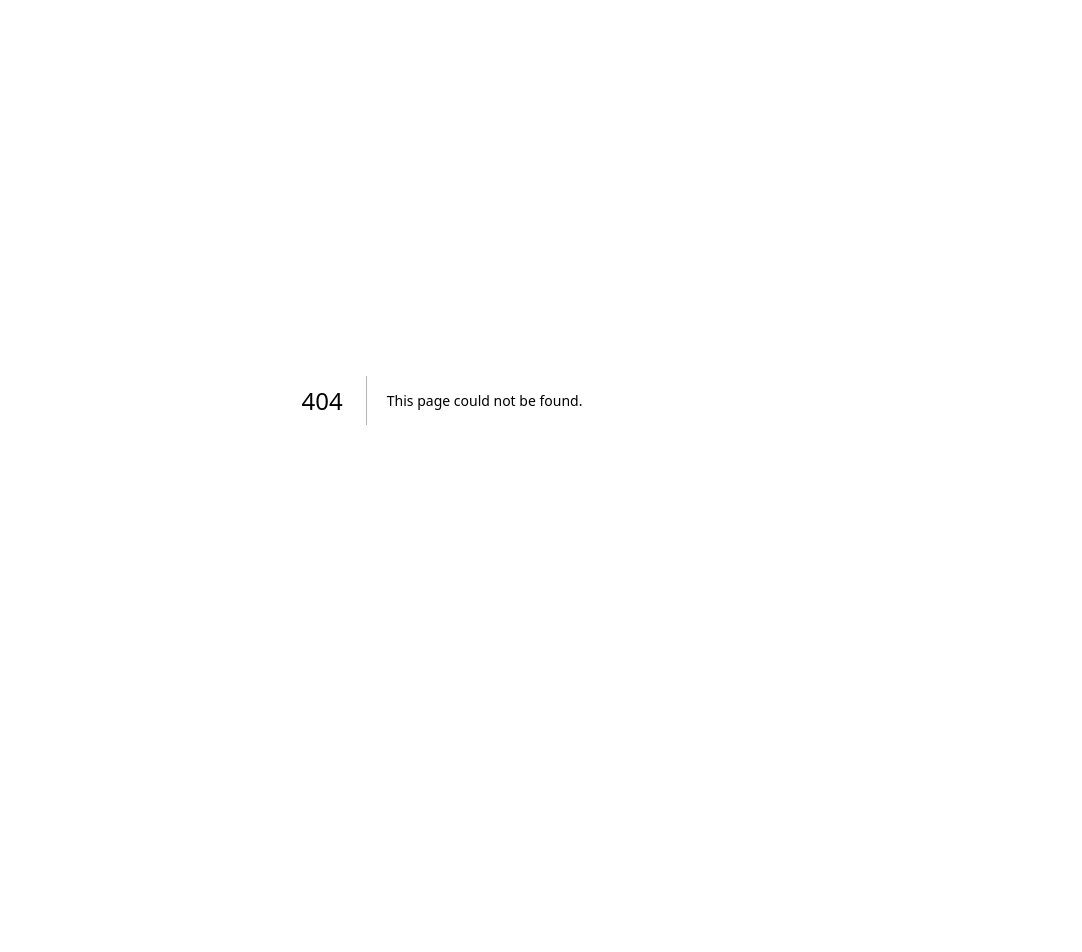
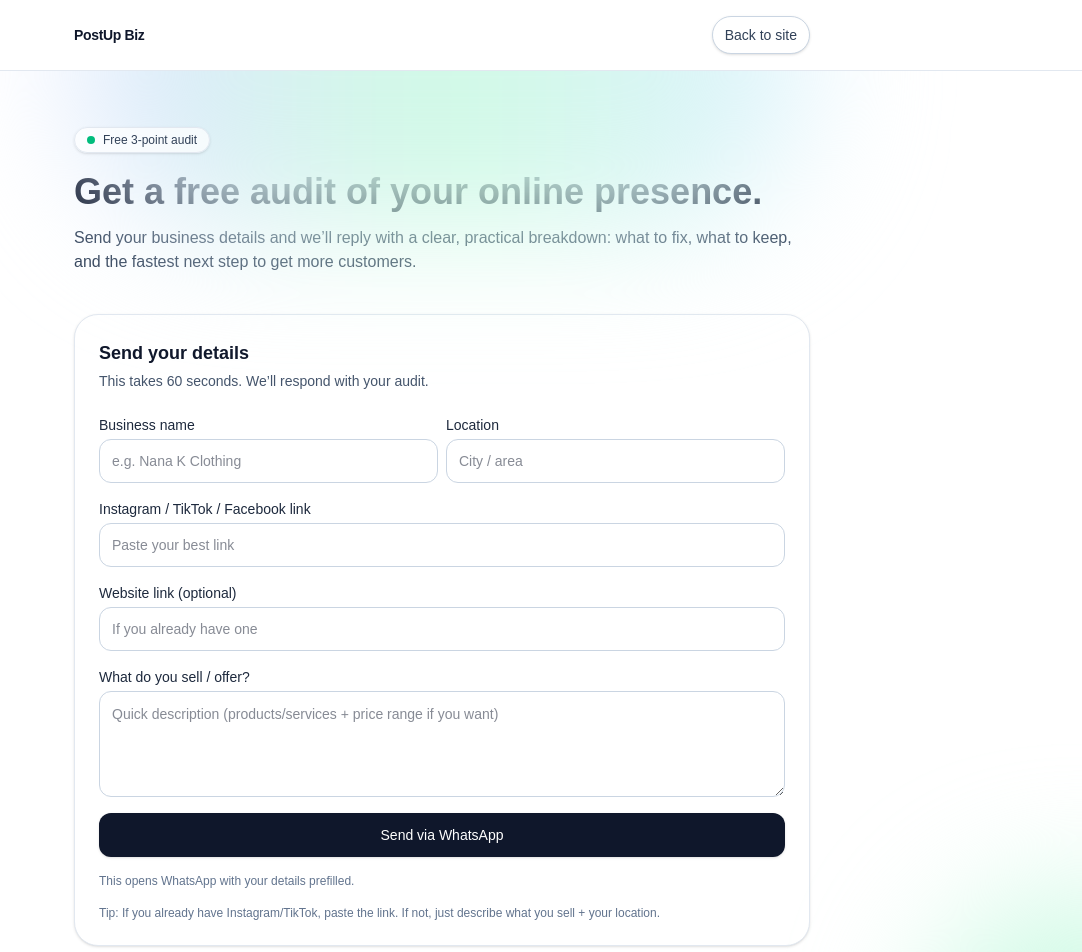
Before and after one commit to Owurathetaker/PostUp-Biz, a Next.js app: page /free-audit in a window 1280 px wide. Before the commit this address had no page. Shown: the top 952 px of the page, without its empty margins (198-1280 px from the left). Before the commit the page ends 800 px from the top, so only its background shows below. Built offline with nearby package versions, Linux system fonts and the light colour scheme.

Commit message:
Free Audit Added

```diff
--- /dev/null
+++ b/src/app/free-audit/page.tsx
@@ -0,0 +1,75 @@
+// src/app/free-audit/page.tsx
+import Link from "next/link";
+import FreeAuditForm from "@/components/FreeAuditForm";
+
+export const metadata = {
+  title: "Free Audit — PostUp Biz",
+  description:
+    "Get a free 3-point online presence audit: clarity, SEO basics, and a growth opportunity tailored to your business.",
+};
+
+export default function FreeAuditPage() {
+  return (
+    <main className="min-h-screen bg-white text-slate-900">
+      <header className="border-b border-slate-200 bg-white/80 backdrop-blur">
+        <div className="mx-auto flex max-w-3xl items-center justify-between px-4 py-4">
+          <Link href="/" className="text-sm font-semibold tracking-tight">
+            PostUp Biz
+          </Link>
+
+          <Link
+            href="/"
+            className="rounded-full border border-slate-300 bg-white px-3 py-2 text-sm font-medium text-slate-700 shadow-sm transition hover:bg-slate-50"
+          >
+            Back to site
+          </Link>
+        </div>
+      </header>
+
+      <section className="relative overflow-hidden">
+        <div className="pointer-events-none absolute inset-0">
+          <div className="absolute -top-40 left-1/2 h-80 w-[46rem] -translate-x-1/2 rounded-full bg-gradient-to-r from-indigo-100 via-emerald-100 to-sky-100 blur-3xl" />
+          <div className="absolute -bottom-40 right-[-10rem] h-80 w-80 rounded-full bg-emerald-100 blur-3xl" />
+        </div>
+
+        <div className="mx-auto max-w-3xl px-4 py-14">
+          <div className="inline-flex items-center gap-2 rounded-full border border-slate-200 bg-white/70 px-3 py-1 text-xs font-medium text-slate-700 shadow-sm backdrop-blur">
+            <span className="size-2 rounded-full bg-emerald-500" />
+            Free 3-point audit
+          </div>
+
+          <h1 className="mt-4 text-3xl font-semibold leading-tight md:text-4xl">
+            Get a free audit of your online presence.
+          </h1>
+
+          <p className="mt-3 text-slate-700">
+            Send your business details and we’ll reply with a clear, practical
+            breakdown: what to fix, what to keep, and the fastest next step to
+            get more customers.
+          </p>
+
+          <div className="mt-10 rounded-3xl border border-slate-200 bg-white p-6 shadow-sm">
+            <h2 className="text-lg font-semibold">Send your details</h2>
+            <p className="mt-1 text-sm text-slate-600">
+              This takes 60 seconds. We’ll respond with your audit.
+            </p>
+
+            <div className="mt-6">
+              <FreeAuditForm />
+            </div>
+
+            <p className="mt-4 text-xs text-slate-500">
+              Tip: If you already have Instagram/TikTok, paste the link. If not,
+              just describe what you sell + your location.
+            </p>
+          </div>
+
+          <p className="mt-8 text-xs text-slate-500">
+            By submitting, you agree PostUp Biz can use your links only to
+            review your presence for this audit (not public posting).
+          </p>
+        </div>
+      </section>
+    </main>
+  );
+}
--- a/src/app/page.tsx
+++ b/src/app/page.tsx
@@ -508,6 +508,31 @@ export default function Page() {
               ]}
             />
           </div>
+          {/* Free Audit CTA */}
+<section className="border-t border-slate-200 bg-white">
+  <div className="mx-auto max-w-6xl px-4 py-12">
+    <div className="rounded-3xl border border-slate-200 bg-slate-50 p-6 shadow-sm md:p-8">
+      <div className="flex flex-col gap-4 md:flex-row md:items-center md:justify-between">
+        <div>
+          <p className="text-xs font-medium text-slate-600">Free offer</p>
+          <h3 className="mt-1 text-xl font-semibold">
+            Get a free 3-point audit of your online presence
+          </h3>
+          <p className="mt-2 text-sm text-slate-600">
+            Clarity + SEO basics + one growth opportunity tailored to your business.
+          </p>
+        </div>
+
+        <a
+          href="/free-audit"
+          className="inline-flex h-11 items-center justify-center rounded-xl bg-slate-900 px-5 text-sm font-medium text-white shadow-sm transition hover:bg-slate-800"
+        >
+          Get the free audit
+        </a>
+      </div>
+    </div>
+  </div>
+</section>
 
           <div className="mt-6 rounded-2xl border border-slate-200 bg-white p-6 shadow-sm">
             <p className="font-semibold">Custom services (optional)</p>
--- /dev/null
+++ b/src/components/FreeAuditForm.tsx
@@ -0,0 +1,119 @@
+"use client";
+
+import { useCallback } from "react";
+
+const WHATSAPP_BASE = "https://wa.me/233208276651";
+
+export default function FreeAuditForm() {
+  const track = useCallback((eventLabel: string) => {
+    try {
+      // @ts-ignore
+      window.gtag?.("event", "free_audit_submit", {
+        event_category: "lead",
+        event_label: eventLabel,
+      });
+    } catch {}
+  }, []);
+
+  const onSubmit = useCallback((e: React.FormEvent<HTMLFormElement>) => {
+    e.preventDefault();
+
+    const fd = new FormData(e.currentTarget);
+
+    const businessName = String(fd.get("businessName") || "").trim();
+    const location = String(fd.get("location") || "").trim();
+    const social = String(fd.get("social") || "").trim();
+    const website = String(fd.get("website") || "").trim();
+    const offer = String(fd.get("offer") || "").trim();
+
+    const msg = [
+      "Hi PostUp Biz 👋🏽",
+      "I want the free 3-point audit.",
+      "",
+      `Business name: ${businessName || "-"}`,
+      `Location: ${location || "-"}`,
+      `Social link: ${social || "-"}`,
+      `Website (if any): ${website || "-"}`,
+      `What I sell / offer: ${offer || "-"}`,
+    ].join("\n");
+
+    const url = `${WHATSAPP_BASE}?text=${encodeURIComponent(msg)}`;
+
+    track("free_audit_page");
+    window.open(url, "_blank", "noopener,noreferrer");
+  }, [track]);
+
+  return (
+    <form onSubmit={onSubmit} className="grid gap-4">
+      <div className="grid gap-2 md:grid-cols-2">
+        <label className="grid gap-1">
+          <span className="text-sm font-medium text-slate-800">
+            Business name
+          </span>
+          <input
+            name="businessName"
+            required
+            className="h-11 rounded-xl border border-slate-300 bg-white px-3 text-sm outline-none transition focus:border-slate-400"
+            placeholder="e.g. Nana K Clothing"
+          />
+        </label>
+
+        <label className="grid gap-1">
+          <span className="text-sm font-medium text-slate-800">Location</span>
+          <input
+            name="location"
+            required
+            className="h-11 rounded-xl border border-slate-300 bg-white px-3 text-sm outline-none transition focus:border-slate-400"
+            placeholder="City / area"
+          />
+        </label>
+      </div>
+
+      <label className="grid gap-1">
+        <span className="text-sm font-medium text-slate-800">
+          Instagram / TikTok / Facebook link
+        </span>
+        <input
+          name="social"
+          className="h-11 rounded-xl border border-slate-300 bg-white px-3 text-sm outline-none transition focus:border-slate-400"
+          placeholder="Paste your best link"
+        />
+      </label>
+
+      <label className="grid gap-1">
+        <span className="text-sm font-medium text-slate-800">
+          Website link (optional)
+        </span>
+        <input
+          name="website"
+          className="h-11 rounded-xl border border-slate-300 bg-white px-3 text-sm outline-none transition focus:border-slate-400"
+          placeholder="If you already have one"
+        />
+      </label>
+
+      <label className="grid gap-1">
+        <span className="text-sm font-medium text-slate-800">
+          What do you sell / offer?
+        </span>
+        <textarea
+          name="offer"
+          required
+          rows={4}
+          className="rounded-xl border border-slate-300 bg-white px-3 py-3 text-sm outline-none transition focus:border-slate-400"
+          placeholder="Quick description (products/services + price range if you want)"
+        />
+      </label>
+
+      <button
+        type="submit"
+        className="inline-flex h-11 items-center justify-center rounded-xl bg-slate-900 px-5 text-sm font-medium text-white shadow-sm transition hover:bg-slate-800"
+      >
+        Send via WhatsApp
+      </button>
+
+      <p className="text-xs text-slate-500">
+        This opens WhatsApp with your details prefilled.
+      </p>
+    </form>
+  );
+}
```
